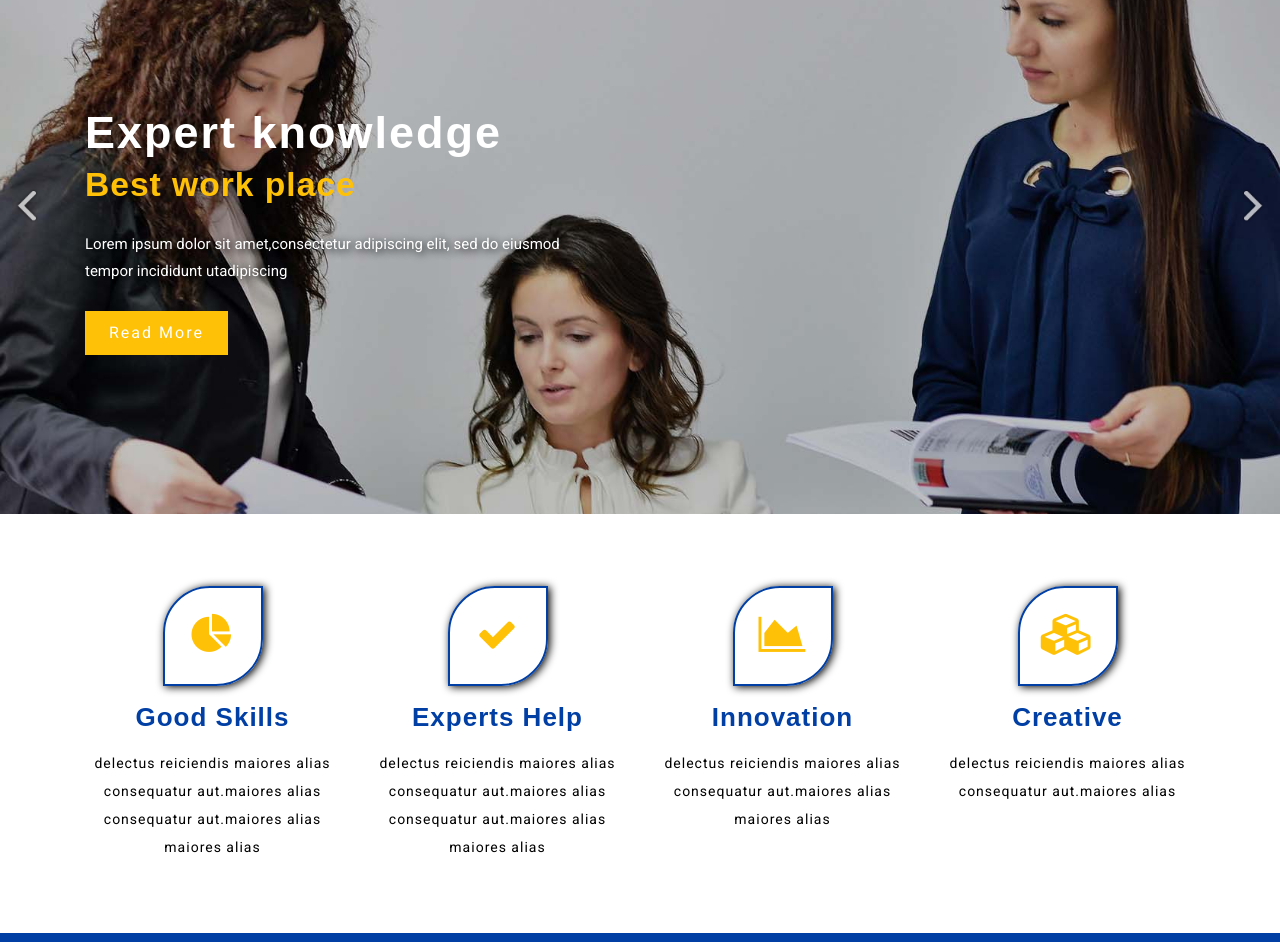
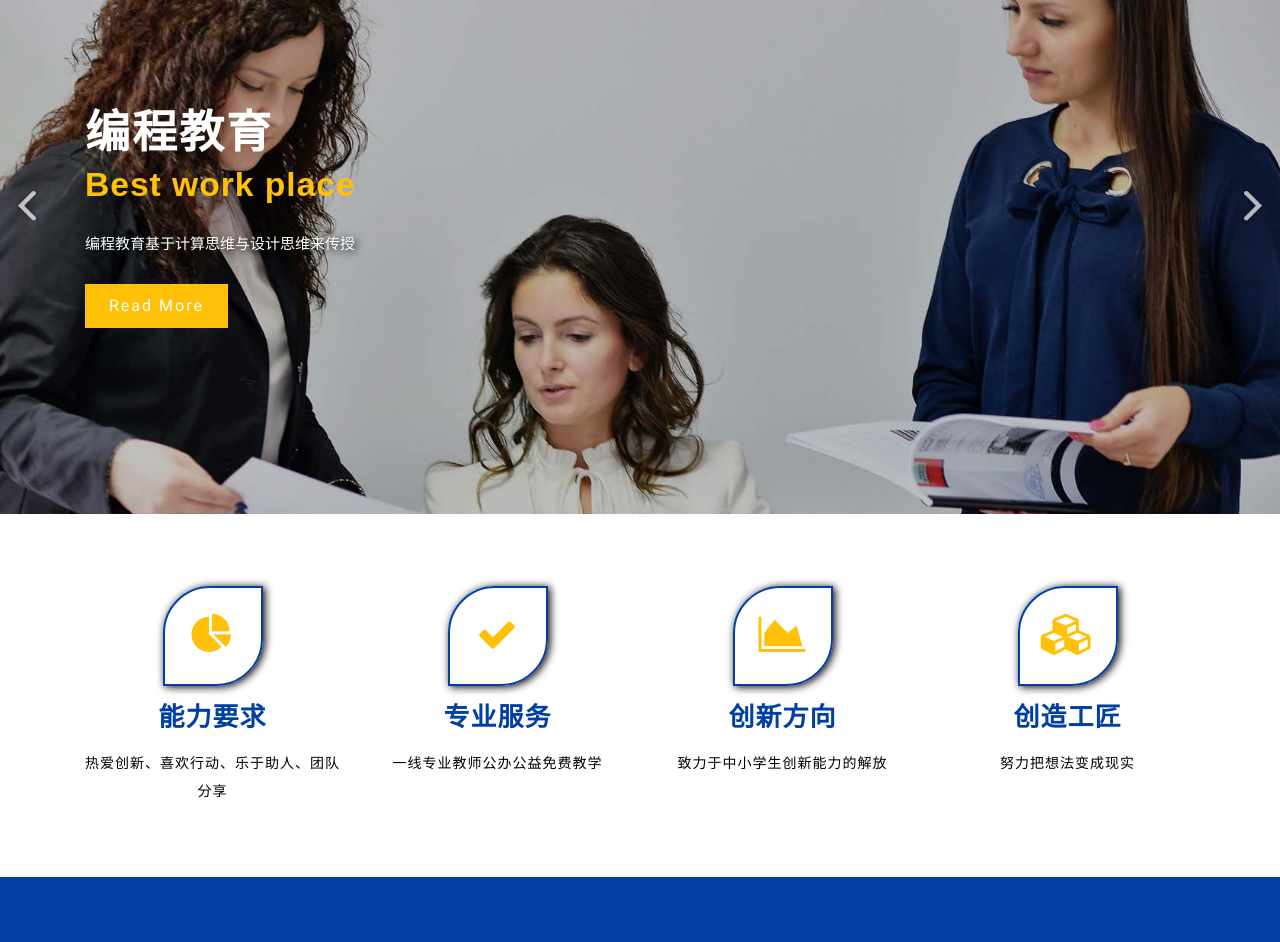
Before and after one commit to xuegoo/xuegoo.github.io, a plain HTML site: page index.html in a window 1280 px wide. Shown: the part 86-1028 px from the top of the page. Drawn offline with Linux system fonts and the light colour scheme; a web font is replaced by a local one.

Commit message:
Update index.html

```diff
--- a/index.html
+++ b/index.html
@@ -79,7 +79,7 @@
                         <li>
                            <div class="contact-hedder">
                               <a href="contact.html">
-                              Contact Us</a>
+                              联系我们</a>
                            </div>
                         </li>
                      </ul>
@@ -101,11 +101,11 @@
                         <div class="slider-info ">
                            <h5>Focus on Mission</h5>
                            <div class="slider-sub">
-                              <h6>We Focus on our HR</h6>
+                              <h6>人工智能教育</h6>
                            </div>
                            <div class="bottom-info">
                               <p>
-                                 Lorem ipsum dolor sit amet,consectetur adipiscing elit, sed do eiusmod tempor incididunt utadipiscing
+                                 我们致力于用游戏化学习方式服务中小学生人工智能教育
                               </p>
                            </div>
                            <div class="outs_more-buttn">
@@ -119,14 +119,14 @@
                   <div class="slider-img two-img">
                      <div class="container">
                         <div class="slider-info ">
-                           <h5>Expert knowledge
+                           <h5>编程教育
                            </h5>
                            <div class="slider-sub">
                               <h6>Best work place</h6>
                            </div>
                            <div class="bottom-info">
                               <p>
-                                 Lorem ipsum dolor sit amet,consectetur adipiscing elit, sed do eiusmod tempor incididunt utadipiscing
+                                 编程教育基于计算思维与设计思维来传授
                               </p>
                            </div>
                            <div class="outs_more-buttn">
@@ -143,11 +143,11 @@
                            <h5>Face Your Challenge
                            </h5>
                            <div class="slider-sub">
-                              <h6>Become a Winner</h6>
+                              <h6>成为一个创客</h6>
                            </div>
                            <div class="bottom-info">
                               <p>
-                                 Lorem ipsum dolor sit amet,consectetur adipiscing elit, sed do eiusmod tempor incididunt utadipiscing
+                                 坚持创新、开源、协作、共享
                               </p>
                            </div>
                            <div class="outs_more-buttn">
@@ -174,8 +174,8 @@
                   <div class="abtr-inner-sub">
                      <span class="fa fa-pie-chart" aria-hidden="true"></span>
                      <div class="abt-icon-list-wls mt-3">
-                        <h4 class="mb-3">Good Skills</h4>
-                        <p>delectus reiciendis maiores alias consequatur aut.maiores alias consequatur aut.maiores alias maiores alias </p>
+                        <h4 class="mb-3">能力要求</h4>
+                        <p>热爱创新、喜欢行动、乐于助人、团队分享 </p>
                      </div>
                   </div>
                </div>
@@ -183,8 +183,8 @@
                   <div class="abtr-inner-sub">
                      <span class="fa fa-check" aria-hidden="true"></span>
                      <div class="abt-icon-list-wls mt-3">
-                        <h4 class="mb-3">Experts Help</h4>
-                        <p>delectus reiciendis maiores alias consequatur aut.maiores alias consequatur aut.maiores alias maiores alias </p>
+                        <h4 class="mb-3">专业服务</h4>
+                        <p>一线专业教师公办公益免费教学 </p>
                      </div>
                   </div>
                </div>
@@ -192,8 +192,8 @@
                   <div class="abtr-inner-sub">
                      <span class="fa fa-area-chart" aria-hidden="true"></span>
                      <div class="abt-icon-list-wls mt-3">
-                        <h4 class="mb-3">Innovation</h4>
-                        <p>delectus reiciendis maiores alias consequatur aut.maiores alias maiores alias </p>
+                        <h4 class="mb-3">创新方向</h4>
+                        <p>致力于中小学生创新能力的解放 </p>
                      </div>
                   </div>
                </div>
@@ -201,8 +201,8 @@
                   <div class="abtr-inner-sub">
                      <span class="fa fa-cubes" aria-hidden="true"></span>
                      <div class="abt-icon-list-wls mt-3">
-                        <h4 class="mb-3">Creative</h4>
-                        <p>delectus reiciendis maiores alias consequatur aut.maiores alias</p>
+                        <h4 class="mb-3">创造工匠</h4>
+                        <p>努力把想法变成现实</p>
                      </div>
                   </div>
                </div>
```
